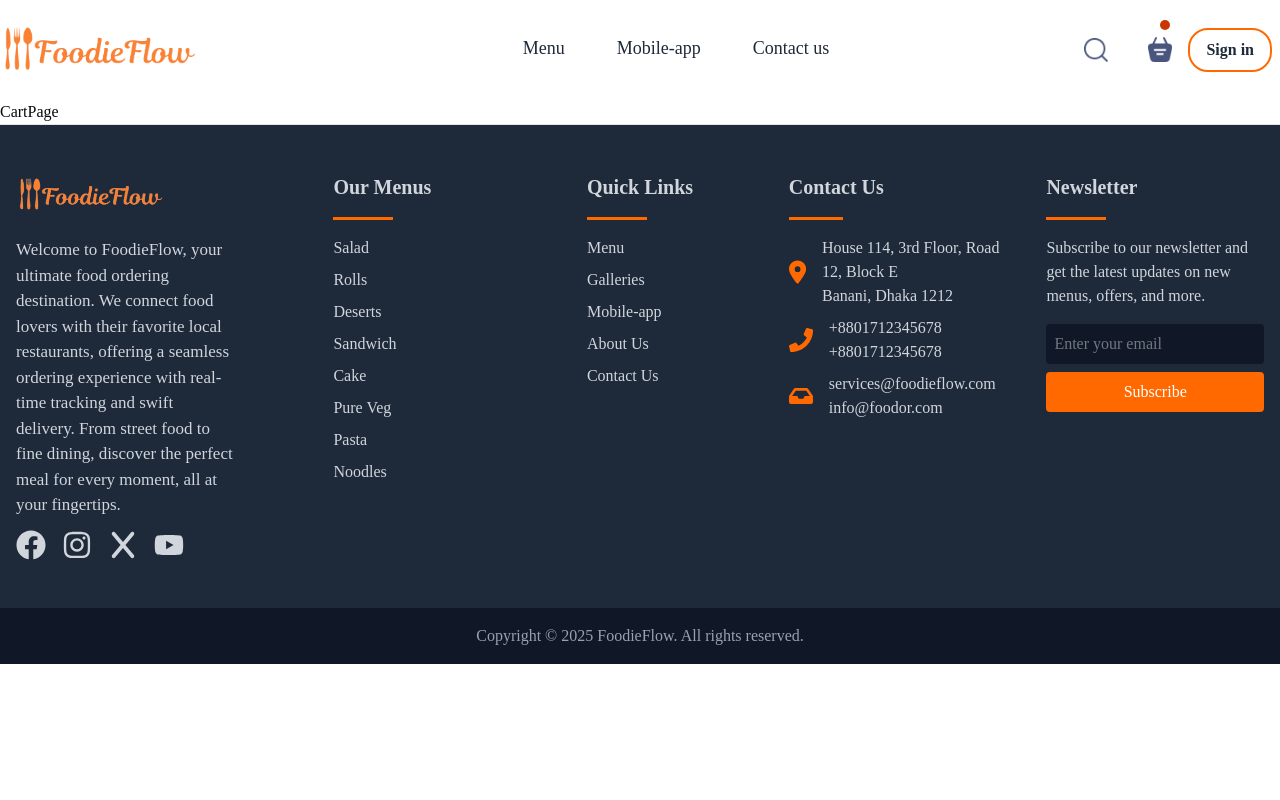
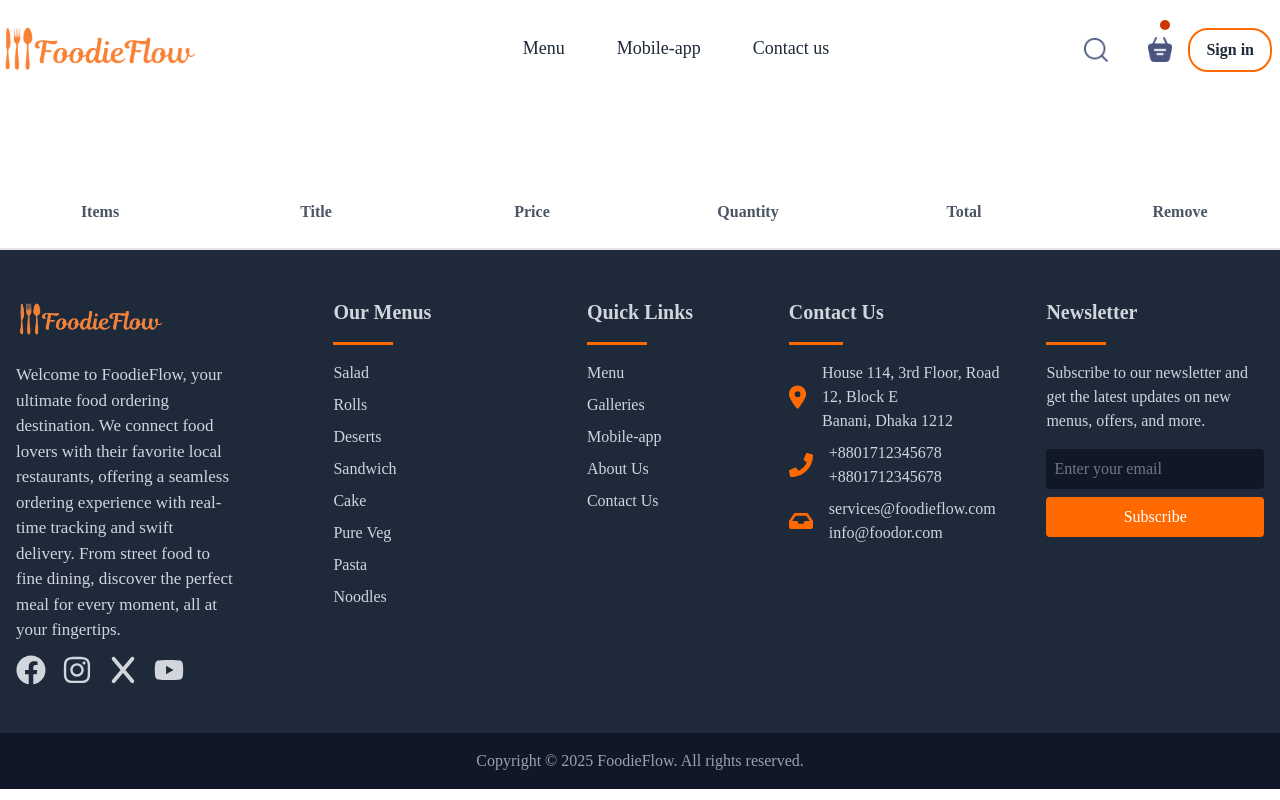
Before and after one commit to rajibdas51/FoodieFlow, a Next.js app in the folder client/: page /cart in a window 1280 px wide. Built offline with nearby package versions, Linux system fonts and the light colour scheme.

Commit message:
display cart items on cart page

```diff
--- a/client/src/app/cart/page.tsx
+++ b/client/src/app/cart/page.tsx
@@ -1,7 +1,65 @@
+'use client';
+import { RootState } from '@/redux/store';
+import Image from 'next/image';
 import React from 'react';
-
+import { FaTimes } from 'react-icons/fa';
+import { useDispatch, useSelector } from 'react-redux';
+import { removeFromCart } from '@/redux/slices/cartSlice';
 const CartPage = () => {
-  return <div>CartPage</div>;
+  const { cartItems } = useSelector((state: RootState) => state.cart);
+  const { foodList } = useSelector((state: RootState) => state.food);
+  const dispatch = useDispatch();
+  return (
+    <div className='container mx-auto'>
+      <div className='cart mt-[100px]'>
+        <div className='cart-items'>
+          <div className='cart-items-title grid grid-cols-6 gap-4 items-center text-center text-gray-600 font-semibold'>
+            <p>Items</p>
+            <p>Title</p>
+            <p>Price</p>
+            <p>Quantity</p>
+            <p>Total</p>
+            <p>Remove</p>
+          </div>
+          <br />
+          <hr />
+          {foodList.map((item, index) => {
+            {
+              if (cartItems[item._id] > 0) {
+                return (
+                  <div>
+                    <div
+                      className='cart-items-title cart-items-item cart-items-title grid grid-cols-6 gap-4 items-center text-center text-gray-600 font-semibold mb-3  justify-center my-2'
+                      key={index}
+                    >
+                      <Image
+                        src={item.image}
+                        width={100}
+                        height={100}
+                        alt={item.name}
+                        className='rounded-sm'
+                      />
+                      <p>{item.name}</p>
+                      <p>${item.price}</p>
+                      <p>{cartItems[item._id]}</p>
+                      <p>{item.price * cartItems[item._id]}</p>
+                      <p className='text-2l'>
+                        <FaTimes
+                          onClick={() => dispatch(removeFromCart(item._id))}
+                          className='text-orange-600 text-xl cursor-pointer'
+                        />{' '}
+                      </p>
+                    </div>
+                    <hr />
+                  </div>
+                );
+              }
+            }
+          })}
+        </div>
+      </div>
+    </div>
+  );
 };
 
 export default CartPage;
--- a/client/src/components/Navbar/Navbar.tsx
+++ b/client/src/components/Navbar/Navbar.tsx
@@ -4,6 +4,7 @@
 import React, { useState, useEffect } from 'react';
 import { useDispatch } from 'react-redux';
 import { toggleAuthModal } from '@/redux/slices/authSlice';
+import { useRouter } from 'next/navigation';
 const menuItems = [
   { name: 'Home', url: '/' },
   { name: 'Menu', url: '/menu' },
@@ -16,6 +17,7 @@
   const [activeMenu, setActiveMenu] = useState('Home');
   const [mobileMenuOpen, setMobileMenuOpen] = useState(false);
   const [isSticky, setIsSticky] = useState(false);
+  const router = useRouter();
 
   // Handle scroll event to make navbar sticky
   useEffect(() => {
@@ -137,6 +139,7 @@
                 width={24}
                 height={24}
                 className='cursor-pointer'
+                onClick={() => router.push('/cart')}
               />
               <div className='dot absolute min-w-2.5 min-h-2.5 bg-orange-700 rounded-md top-[-8px] left-3'></div>
               <button
```
